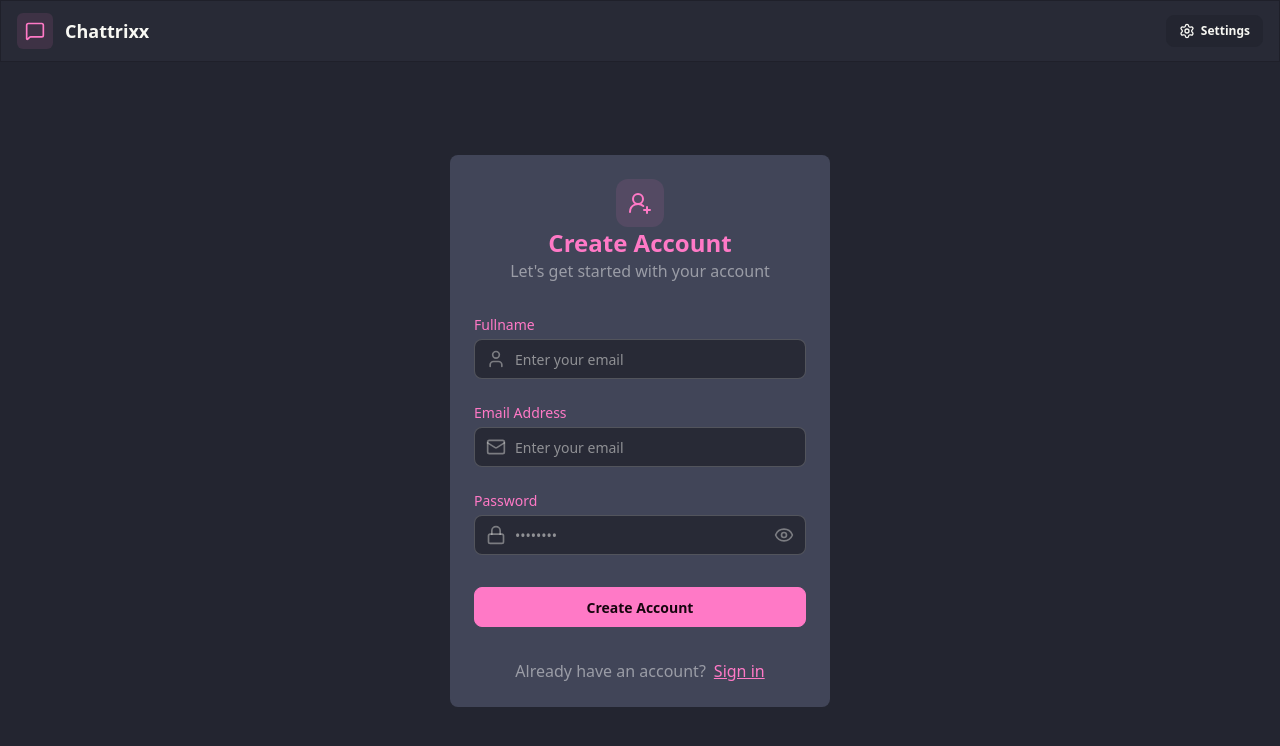
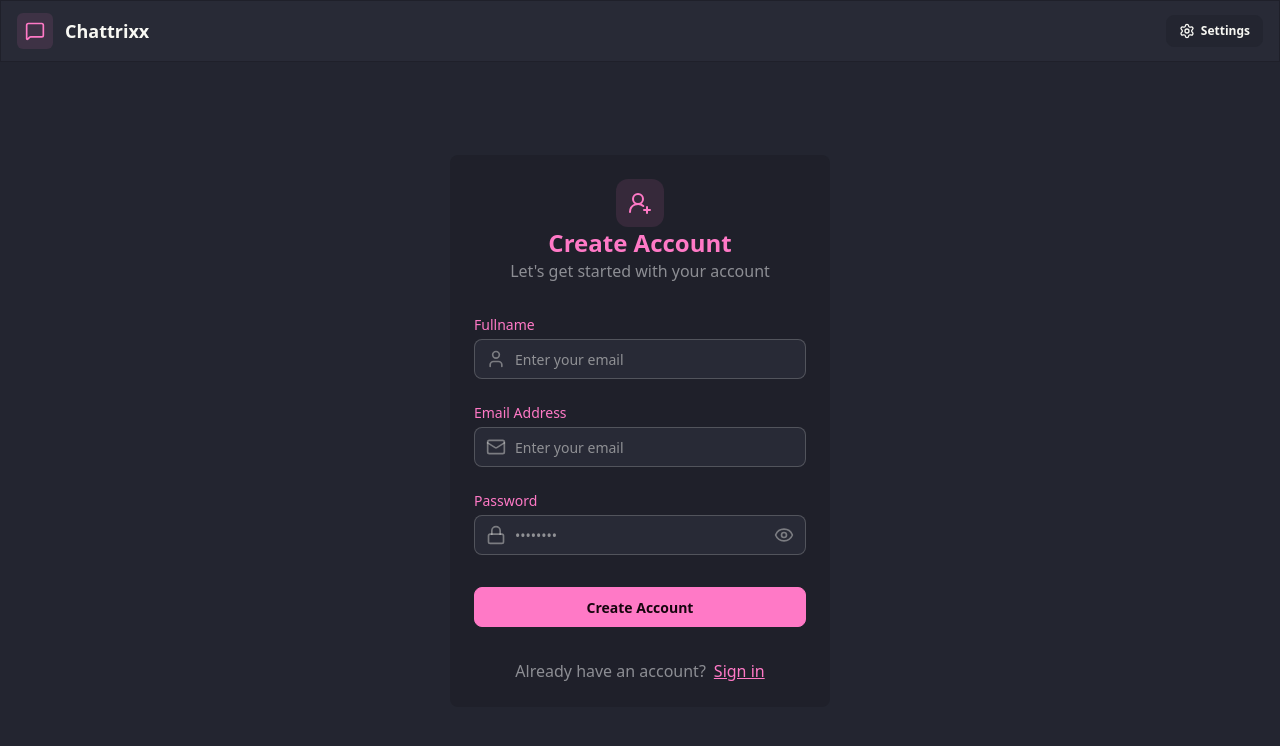
Before and after one commit to kentzie123/web-chat-app, a React (Vite) app: page /signup in a window 1280 px wide. Shown: the top 746 px of the page. Built offline with nearby package versions, Linux system fonts and the light colour scheme; no server answers.

Commit message:
style: update form background color in SignUpPage for improved UI consistency

```diff
--- a/src/pages/SignUpPage.jsx
+++ b/src/pages/SignUpPage.jsx
@@ -26,7 +26,7 @@ const SignUpPage = () => {
 
   return (
     <div className='bg-base-200 flex-1 flex items-center justify-center'>
-      <form onSubmit={handleSubmit} className='bg-neutral rounded-lg p-6 space-y-8 sm:w-screen md:w-[380px]'>
+      <form onSubmit={handleSubmit} className='bg-base-300 rounded-lg p-6 space-y-8 md:w-[380px]'>
         <div className='flex flex-col items-center'>
           <div className="size-12 rounded-xl bg-primary/10 flex items-center justify-center hover:bg-primary/20 transition-colors">
             <UserRoundPlus className="size-6 text-primary" />
```
